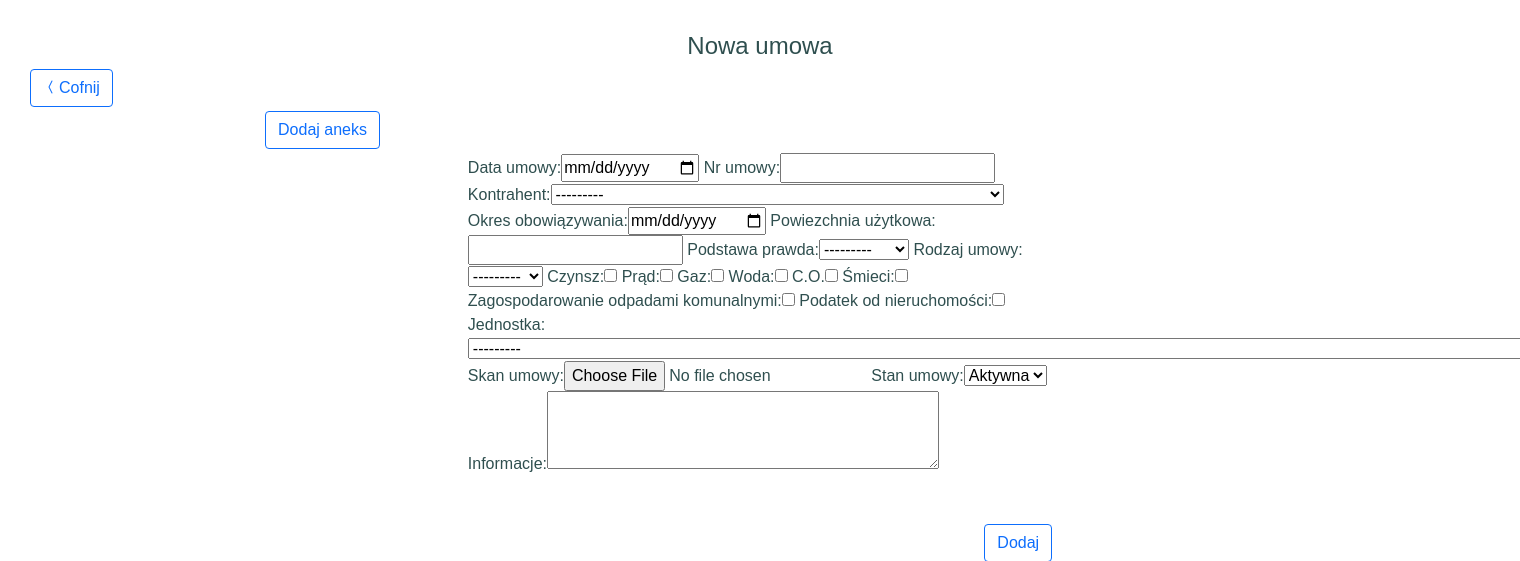
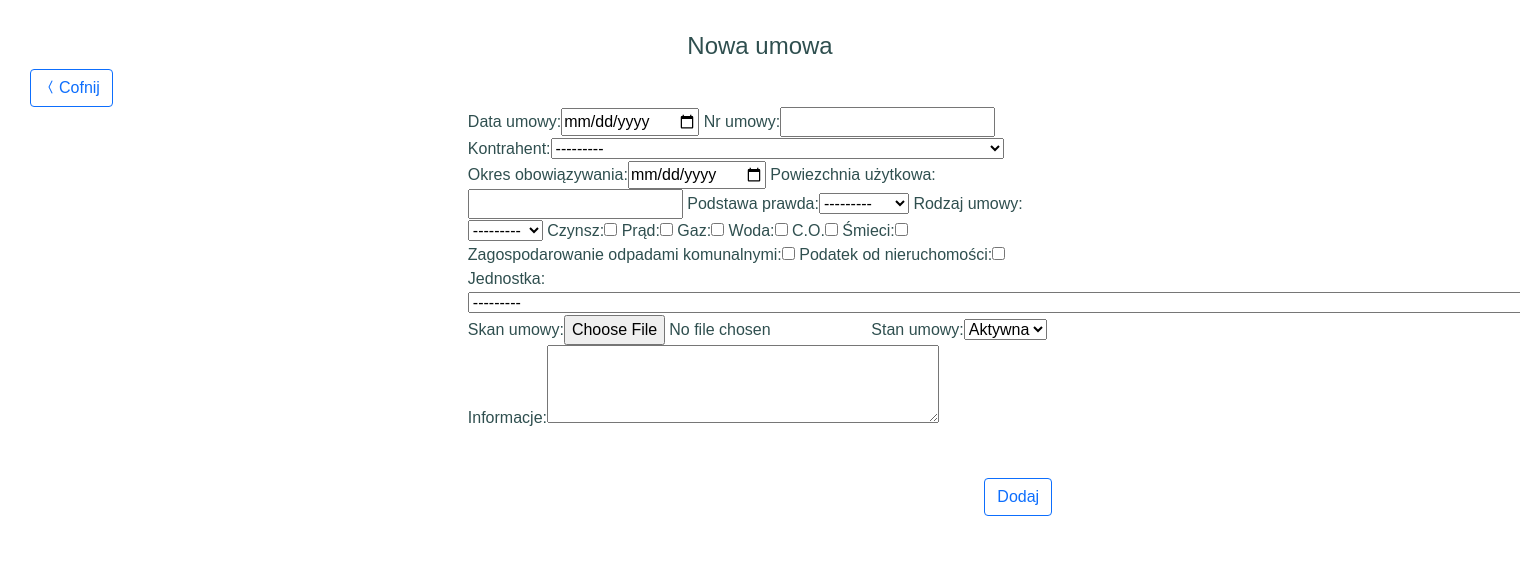
Before and after one commit to Hypnos86/WIiR-APP, a Django app: page /contracts/newcontractimmovables/ in a window 1520 px wide; the page is wider, and only the part inside the window is pictured. Shown: the part 68-629 px from the top of that part. Run offline with Django 3.2, Linux system fonts and the light colour scheme; a user stored in the database is signed in; data comes from the database, SQL or seed files in the repository; both versions use the stored data as it was after the commit; some libraries are stand-ins or nearby versions.

Commit message:
Zmiana templates w umowach

```diff
--- a/contracts/templates/contracts/contractform.html
+++ b/contracts/templates/contracts/contractform.html
@@ -6,7 +6,6 @@
 <h4 class="text-center">{%if new%}Nowa umowa{%else%}Edycja umowy{%endif%}</h4>
 <div class="col-md-6 moj-button-left"><a href="{%url 'contracts:menu_contractsimmovables'%}">
     <button class="btn btn-outline-primary"><span class="bi bi-chevron-compact-left">Cofnij</span></button>
-    <div class="col-md-6 moj-button-right my-1"><a href="{%url 'contracts:new_aneks'%}" class="btn btn-outline-primary button-choise-contracts">Dodaj aneks</a></div>
 </a></div>
 <div class="container col-md-5">
     <form method="post" enctype="multipart/form-data">
@@ -14,7 +13,10 @@
         {{contract_form|bootstrap}}
 
         {%if new == False%}
-        {{aneks_form|bootstrap}}
+        <fieldset class="mt-5">
+            <legend>Dodaj aneks</legend>
+            {{aneks_form|bootstrap}}
+        </fieldset>
         {%endif%}
         <div class="row mt-5">
             {%if new == False%}
@@ -25,8 +27,8 @@
         </div>
         {%else%}
         <div class="col-md-12 moj-button-right">
-                <button type="submit" class="btn btn-outline-primary">Dodaj</button>
-            </div>
+            <button type="submit" class="btn btn-outline-primary">Dodaj</button>
+        </div>
         {%endif%}
 
     </form>
@@ -35,5 +37,6 @@
      document.getElementById("button-invoices").classList.remove("active");
      document.getElementById("button-contracts").classList.add("active");
      document.getElementById("button-contractors").classList.remove("active");
+
     </script>
     {%endblock%}
```
Also changed, not shown: db.sqlite3, 10 other files.
